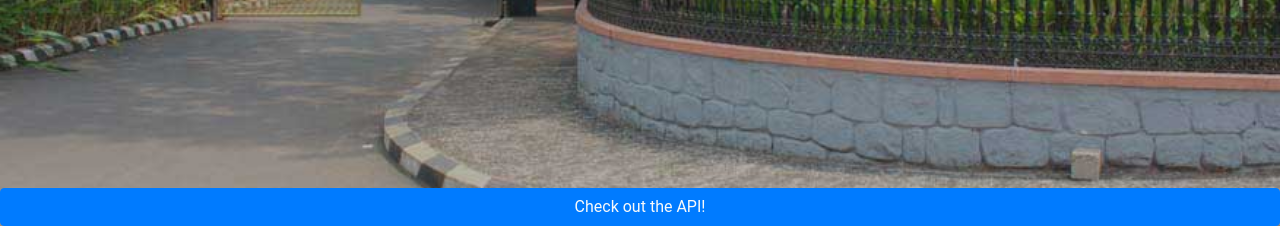
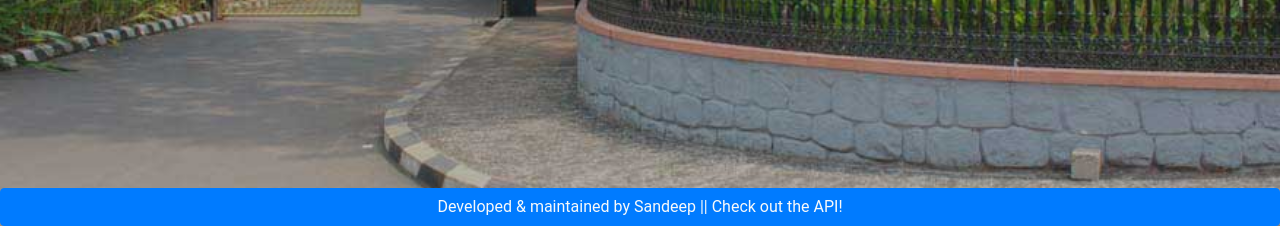
Before and after one commit to s-n-d-p/hostel-dues, a Flask app: template templates/homepage.html in a window 1280 px wide. Shown: the part 574-800 px from the top of the page. Run offline with Flask 2, Linux system fonts and the light colour scheme; the template is opened without the code that fills it, so the values that code supplies are empty.

Commit message:
added contact details

```diff
--- a/templates/homepage.html
+++ b/templates/homepage.html
@@ -35,7 +35,16 @@
                 <input class="btn btn-primary btn-block" type="submit" value="Check">
                 <a href="/update" class="btn btn-link text-primary text-center pt-md-1 pl-md-0">Update database?</a>
             </form>
-            <a href="{{url_for('homepageJSON',roll_no='roll_no')}}" class="btn btn-primary text-light fixed-bottom">Check out the API!</a>
+
+
+            <div class="fixed-bottom btn btn-primary">
+                <a href="https://www.linkedin.com/in/sandeepg97/" class="text-light">Developed & maintained by Sandeep</a>
+                <a href="{{url_for('homepageJSON',roll_no='roll_no')}}" class="text-light">|| Check out the API!</a>
+            </div>
+
+            <!-- <a href="{{url_for('homepageJSON',roll_no='roll_no')}}" class="btn btn-primary text-light fixed-bottom">Check out the API!</a> -->
+            <!-- <a href="" class="btn btn-primary text-light fixed-bottom">Developed & maintained by Sandeep</a> -->
+
 
             {% if (name and due) or result %}
                 <div class="col-lg-4 col-md-6 offset-lg-4 offset-md-3 message">
```
